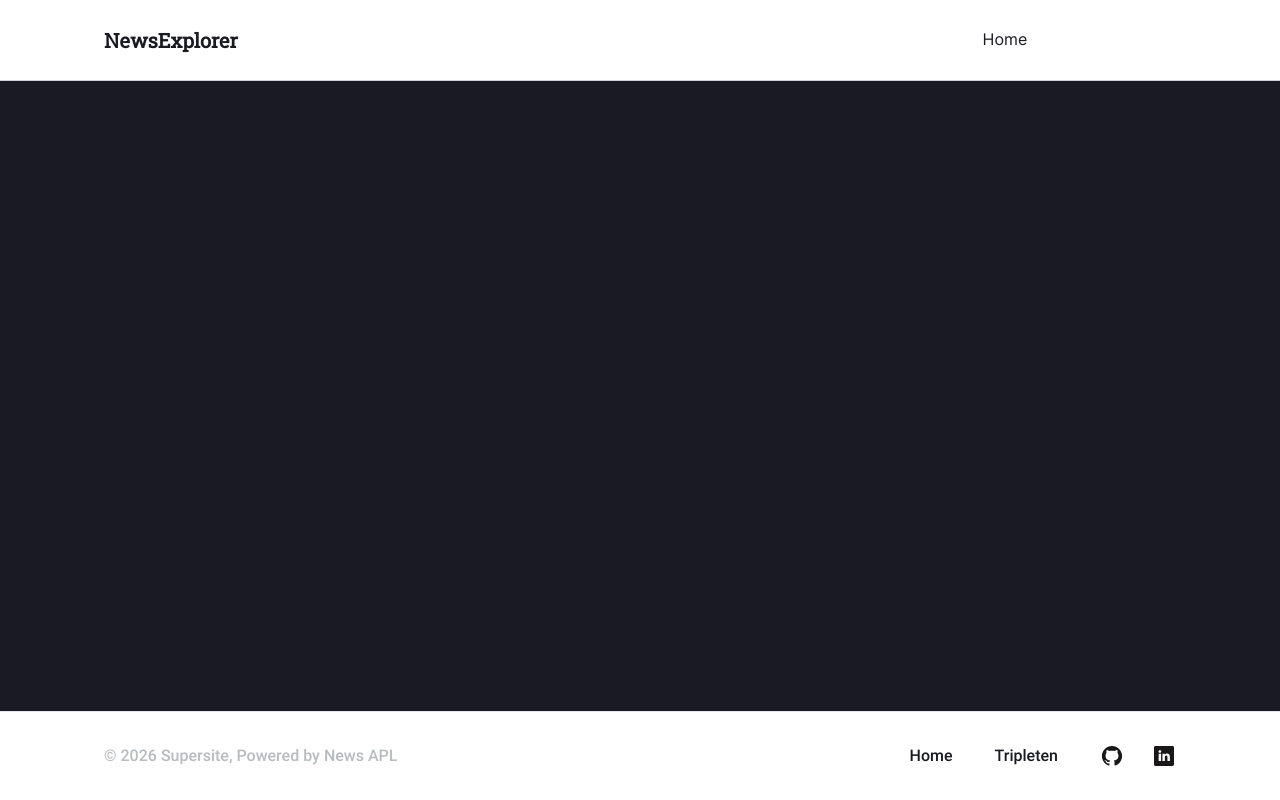
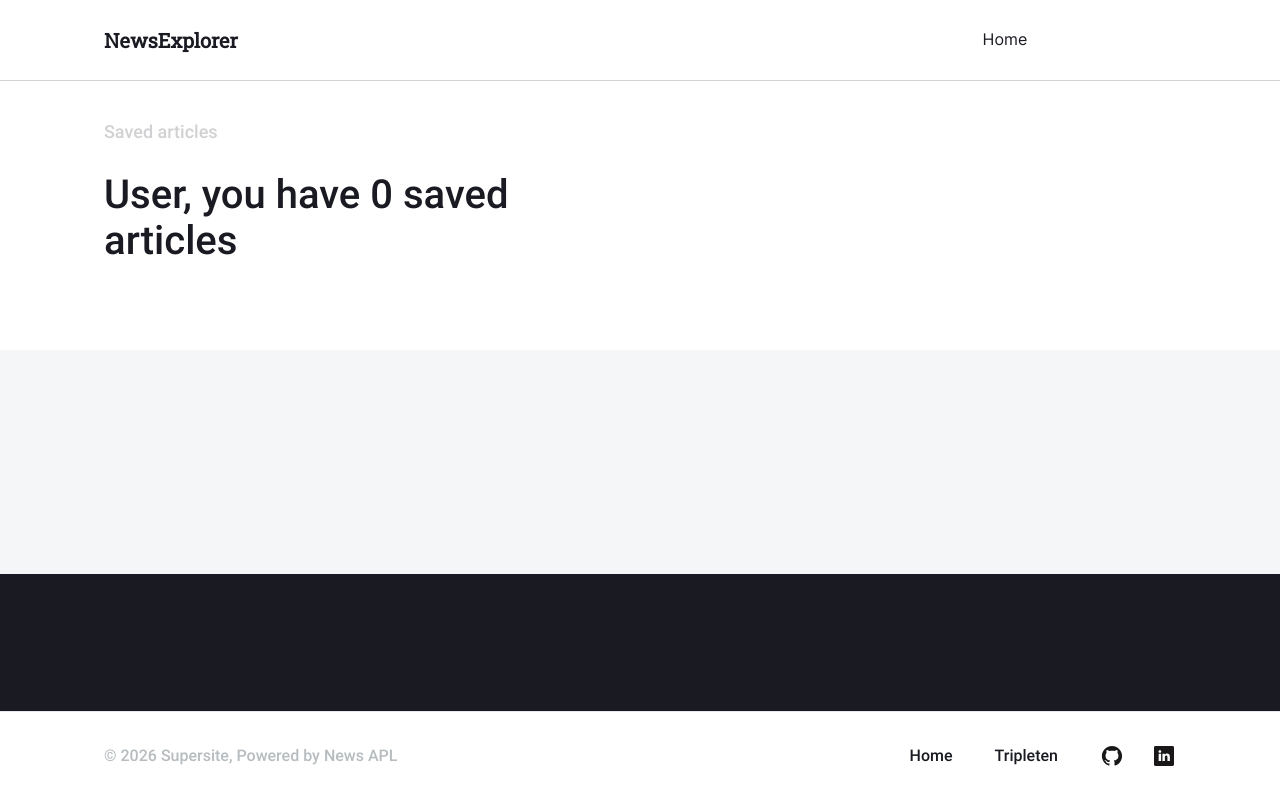
Before and after one commit to brandimcdill/se_project_NewsExplorer, a React (Vite) app: page /se_project_NewsExplorer/saved-news in a window 1280 px wide. Built offline with nearby package versions, Linux system fonts and the light colour scheme; a web font is replaced by a local one.

Commit message:
feat: establish decoupled App.css layout containers and wire up adaptive SavedNewsHeader keyword summaries

```diff
--- a/src/components/App/App.css
+++ b/src/components/App/App.css
@@ -25,3 +25,19 @@
   margin-top: 150px;
   text-align: center;
 }
+
+.saved-news-page {
+  background-color: #f5f6f7;
+  width: 100%;
+  min-height: calc(100vh-80px);
+  display: flex;
+  flex-direction: column;
+}
+
+.saved-news-grid {
+  padding: 0 0 80px;
+  width: 100%;
+  display: flex;
+  justify-content: center;
+  box-sizing: border-box;
+}
--- a/src/components/App/App.jsx
+++ b/src/components/App/App.jsx
@@ -1,4 +1,4 @@
-import React, { useEffect, useState } from "react";
+import { useEffect, useState } from "react";
 import { Routes, Route, useNavigate } from "react-router-dom";
 import Header from "../Header/Header";
 import SearchForm from "../SearchForm/SearchForm";
@@ -14,6 +14,8 @@ import { getNews } from "../../utils/NewsApi";
 import NewsCardList from "../NewsCardList/NewsCardList";
 import Preloader from "../Preloader/Preloader";
 import NothingFound from "../NothingFound/NothingFound";
+import SavedNewsHeader from "../SavedNewsHeader/SavedNewsHeader";
+import NewsCard from "../NewsCard/NewsCard";
 
 function App() {
   const [isLoggedIn, setIsLoggedIn] = useState(false);
@@ -59,14 +61,14 @@ function App() {
       .finally(() => setIsLoading(false));
   };
 
-  const handleLogin = (email, password) => {
+  const handleLogin = (name) => {
     setIsLoggedIn(true);
     setUserName(name || "User");
     closeActiveModals();
     navigate("/");
   };
 
-  const handleRegistrationSuccess = (email, password, name) => {
+  const handleRegistrationSuccess = () => {
     closeActiveModals();
     setActiveModal("success");
   };
@@ -125,7 +127,29 @@ function App() {
               </main>
             }
           />
-          <Route path="/saved-news" element={<main className="app_main"></main>} />
+          <Route
+            path="/saved-news"
+            element={
+              <main className="app_main">
+                <SavedNewsHeader userName={userName} savedArticles={articles} />
+
+                <section className="search-results">
+                  <div className="search-result__container">
+                    <div className="search-results__grid">
+                      {articles.slice(0, 3).map((article) => (
+                        <NewsCard
+                          key={article.id}
+                          card={article}
+                          isLoggedIn={isLoggedIn}
+                          isSavedNewsRoute={true}
+                        />
+                      ))}
+                    </div>
+                  </div>
+                </section>
+              </main>
+            }
+          />
         </Routes>
         <Footer />
         <LoginModal
--- a/src/components/NewsCard/NewsCard.css
+++ b/src/components/NewsCard/NewsCard.css
@@ -70,7 +70,17 @@
   line-height: 14px;
   color: #1a1b22;
   white-space: nowrap;
-  animation: fadeIn 0.2s ease;
+  opacity: 0;
+  visibility: hidden;
+  transition:
+    opacity 0.2s ease,
+    visibility 0.2s ease;
+  pointer-events: none;
+}
+
+.news-card__bookmark:hover + .news-card__tooltip {
+  opacity: 3;
+  visibility: visible;
 }
 
 .news-card__content {
@@ -129,6 +139,46 @@
   margin-top: auto;
 }
 
+.news-card__trash {
+  position: absolute;
+  top: 24px;
+  right: 24px;
+  width: 40px;
+  height: 40px;
+  border-radius: 8px;
+  background-color: rgba(255, 255, 255, 0.9);
+  background-image: url("../../assets/trashcan.svg");
+  background-repeat: no-repeat;
+  background-position: center;
+  border: none;
+  cursor: pointer;
+  transition: background-color 0.2s ease;
+}
+
+.news-card__trash:hover {
+  background-color: #ffffff;
+  background-image: url("../../assets/trashcan-selected.svg");
+}
+
+.news-card__keyword-tag {
+  position: absolute;
+  top: 24px;
+  left: 24px;
+  background-color: #ffffff;
+  border-radius: 10px;
+  padding: 8px 22px;
+  font-family: "Roboto", Arial, sans-serif;
+  font-size: 14px;
+  font-weight: normal;
+  line-height: 24px;
+  color: #000000;
+}
+
+.news-card__trash:hover + .news-card__tooltip_type_trash {
+  opacity: 1;
+  visibility: visible;
+}
+
 @keyframes fadeIn {
   from {
     opacity: 0;
--- /dev/null
+++ b/src/components/SavedNewsHeader/SavedNewsHeader.css
@@ -0,0 +1,61 @@
+.saved-header {
+  background-color: #ffffff;
+  padding: 40px 0 56px;
+  width: 100%;
+  display: flex;
+  justify-content: center;
+  margin-top: 80px;
+}
+
+.saved-header__container {
+  max-width: 1440px;
+  width: 100%;
+  padding: 0 104px;
+  display: flex;
+  flex-direction: column;
+  box-sizing: border-box;
+}
+
+.saved-header__subtitle {
+  font-family: "Roboto", Arial, sans-serif;
+  font-size: 18px;
+  font-weight: 400;
+  line-height: 24px;
+  color: rgba(26, 27, 34, 0.2);
+  margin-bottom: 28px;
+}
+
+.saved-header__title {
+  font-family: "Roboto", Arial, sans-serif;
+  font-size: 40px;
+  font-weight: 400;
+  line-height: 46px;
+  color: #1a1b22;
+  max-width: 530px;
+  margin-bottom: 30px;
+}
+
+.saved-header__keywords {
+  font-family: "Roboto", Arial, sans-serif;
+  font-size: 18px;
+  font-weight: 400;
+  line-height: 24px;
+  color: #1a1b22;
+}
+
+.saved-header__keywords-bold {
+  font-weight: 700;
+}
+
+@media screen and (max-width: 768px) {
+  .saved-header {
+    padding: 24px 0 40px;
+  }
+  .saved-header__container {
+    padding: 0 16px;
+  }
+  .saved-header__title {
+    font-size: 30px;
+    line-height: 36px;
+  }
+}
--- a/src/components/SavedNewsHeader/SavedNewsHeader.jsx
+++ b/src/components/SavedNewsHeader/SavedNewsHeader.jsx
@@ -1,6 +1,6 @@
 import "./SavedNewsHeader.css";
 
-function SavedNewsHeader({ userName, savedArticleCount = [] }) {
+function SavedNewsHeader({ userName, savedArticles = [] }) {
   const articlesCount = savedArticles.length;
 
   const getKeywordSummary = () => {
```
Also changed, not shown: src/assets/trashcan-selected.svg (added), src/assets/trashcan.svg (added).
